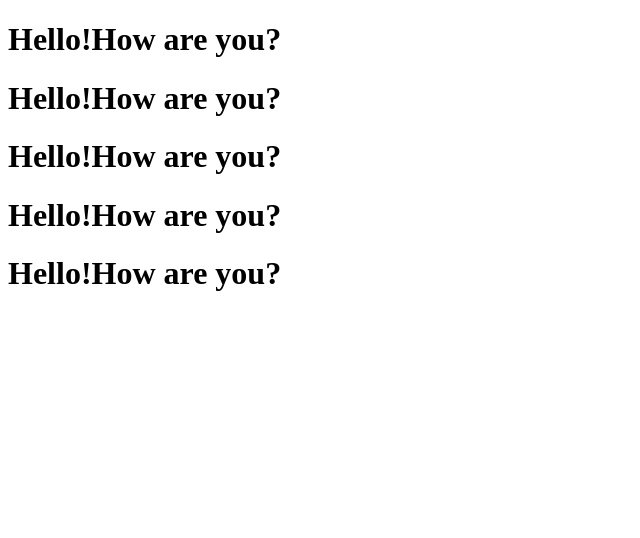
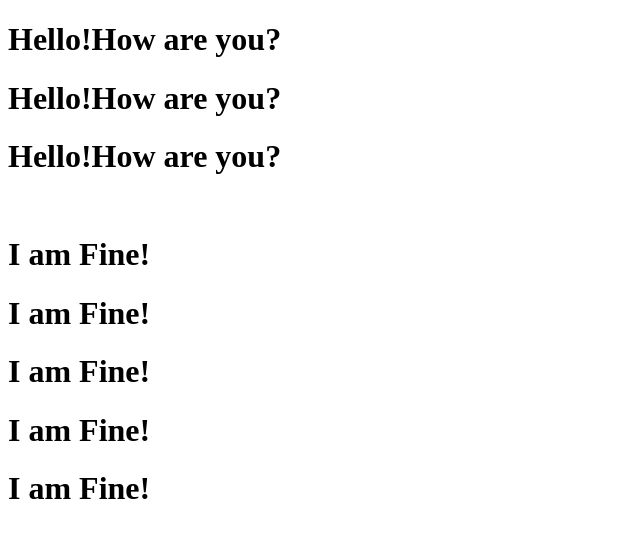
Before and after one commit to mominul03/Assign1234, a plain HTML site: page index.html in a window 1280 px wide. Shown: the whole page, without its empty margins (0-640 px from the left). Drawn offline with Linux system fonts and the light colour scheme.

Commit message:
update my file

```diff
--- a/index.html
+++ b/index.html
@@ -3,13 +3,18 @@
 <head>
     <meta charset="UTF-8">
     <meta name="viewport" content="width=device-width, initial-scale=1.0">
-    <title>Document</title>
+    <title>My website</title>
 </head>
 <body>
+
     <h1>Hello!How are you?</h1>
     <h1>Hello!How are you?</h1>
     <h1>Hello!How are you?</h1>
-    <h1>Hello!How are you?</h1>
-    <h1>Hello!How are you?</h1>
+    <br/>
+    <h1>I am Fine!</h1>
+    <h1>I am Fine!</h1>
+    <h1>I am Fine!</h1>
+    <h1>I am Fine!</h1>
+    <h1>I am Fine!</h1>
 </body>
 </html>
```
